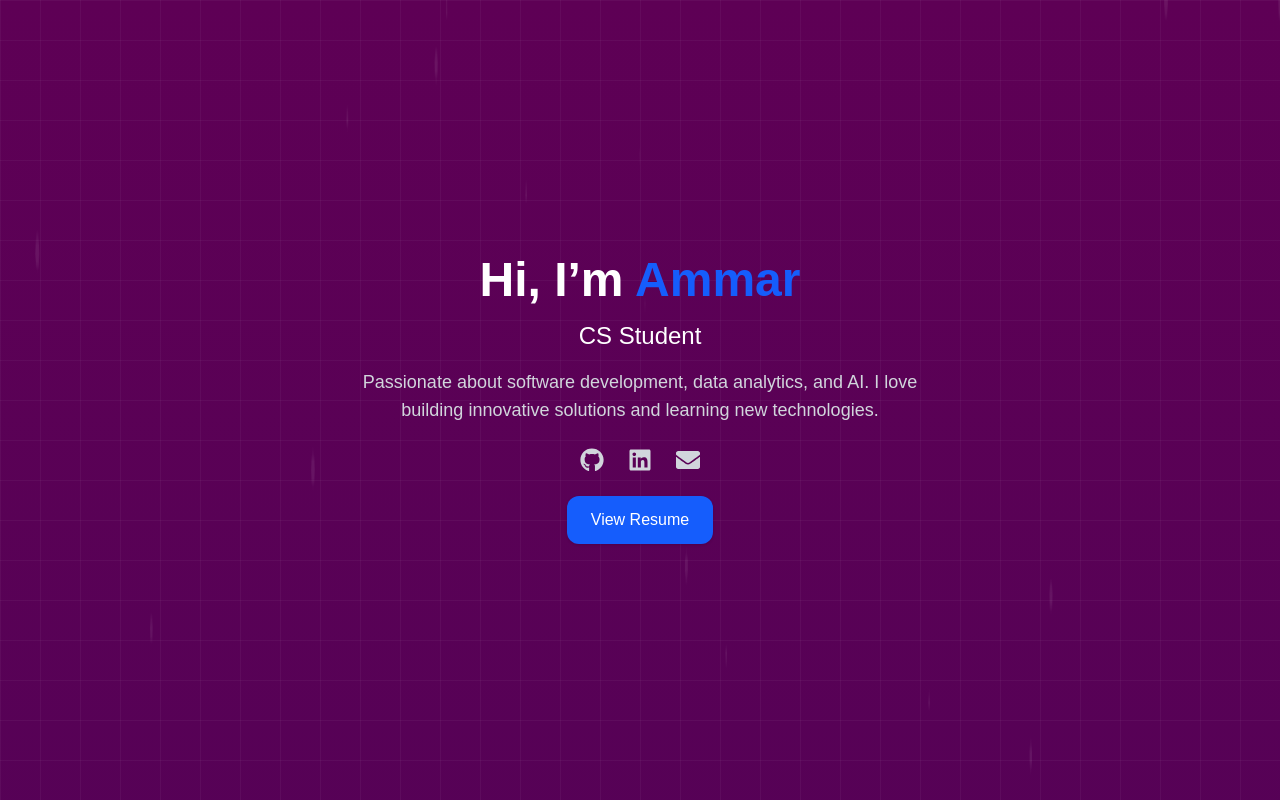
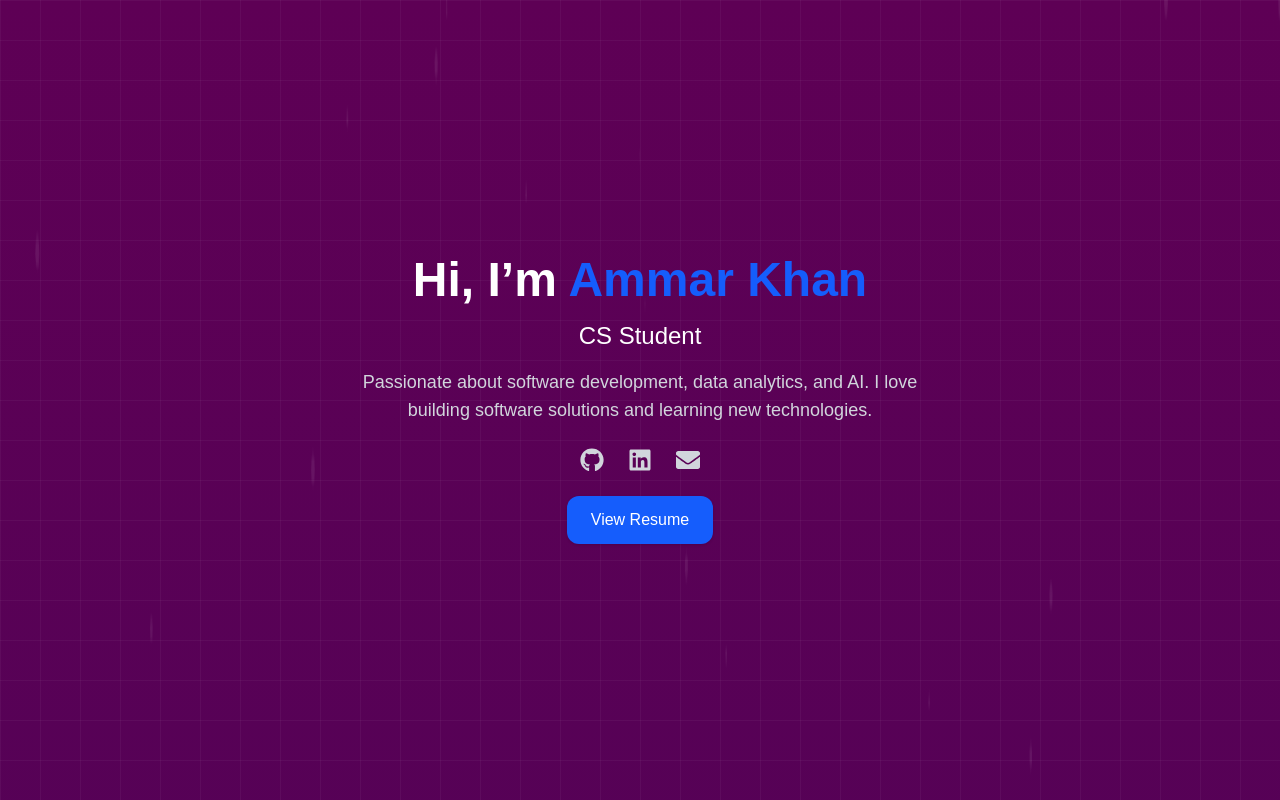
Before and after one commit to Ammar-Khan18/portfolio-website, a Next.js app: page / in a window 1280 px wide. Shown: the top 800 px of the page. Built offline with nearby package versions, Linux system fonts and the light colour scheme.

Commit message:
Changed: Title changed

```diff
--- a/src/app/components/Hero.tsx
+++ b/src/app/components/Hero.tsx
@@ -25,7 +25,7 @@ export default function Hero() {
         transition={{ duration: 0.6 }}
         className="text-4xl md:text-5xl font-bold mb-4"
       >
-        Hi, I’m <span className="text-blue-600">Ammar</span>
+        Hi, I’m <span className="text-blue-600">Ammar Khan</span>
       </motion.h1>
 
       <motion.h2
@@ -43,7 +43,7 @@ export default function Hero() {
         transition={{ duration: 0.8, delay: 0.2 }}
         className="text-base md:text-lg max-w-xl mb-6 text-gray-300"
       >
-        Passionate about software development, data analytics, and AI. I love building innovative solutions and learning new technologies.
+        Passionate about software development, data analytics, and AI. I love building software solutions and learning new technologies.
       </motion.p>
 
       {/* Buttons */}
```
